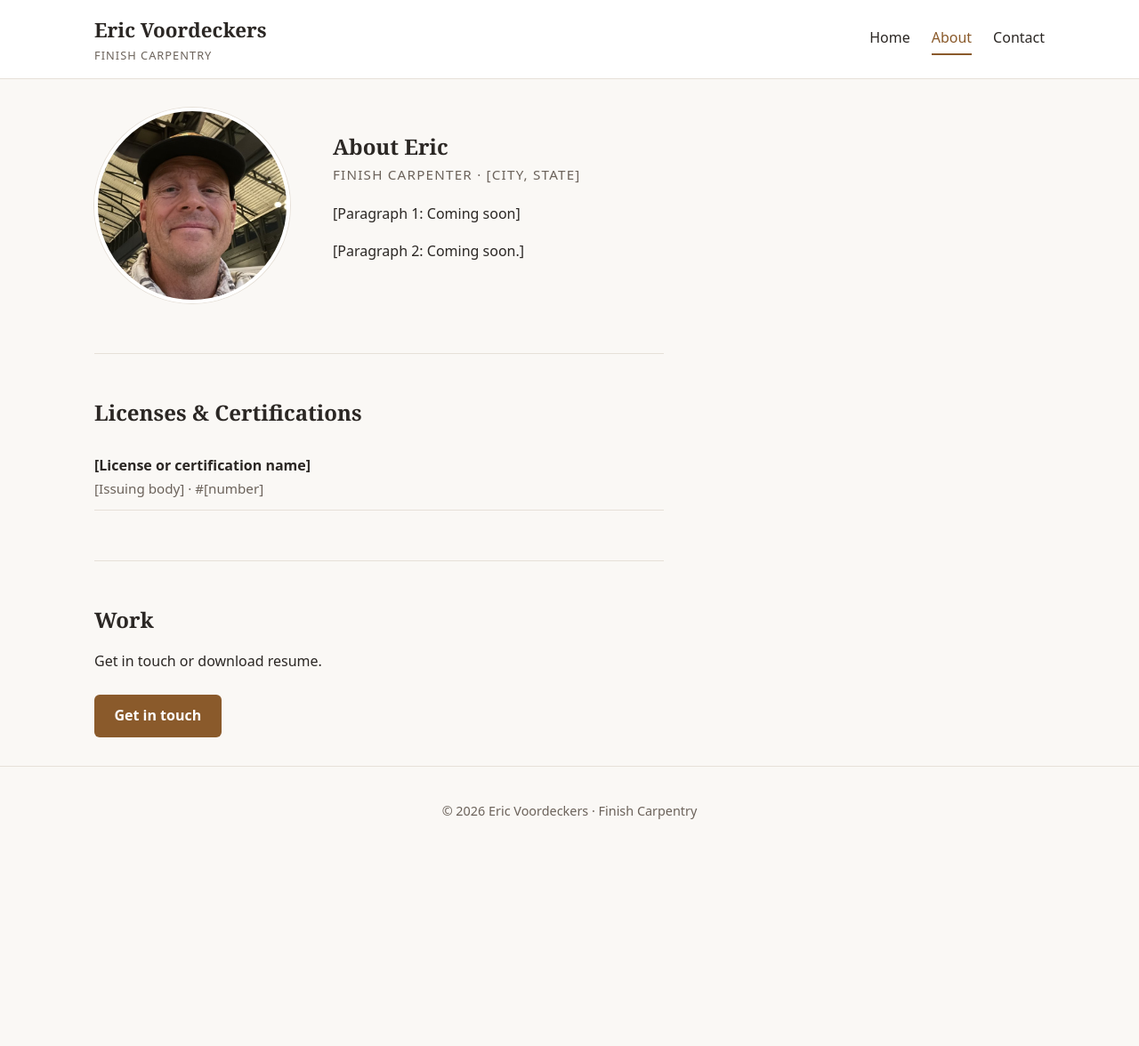
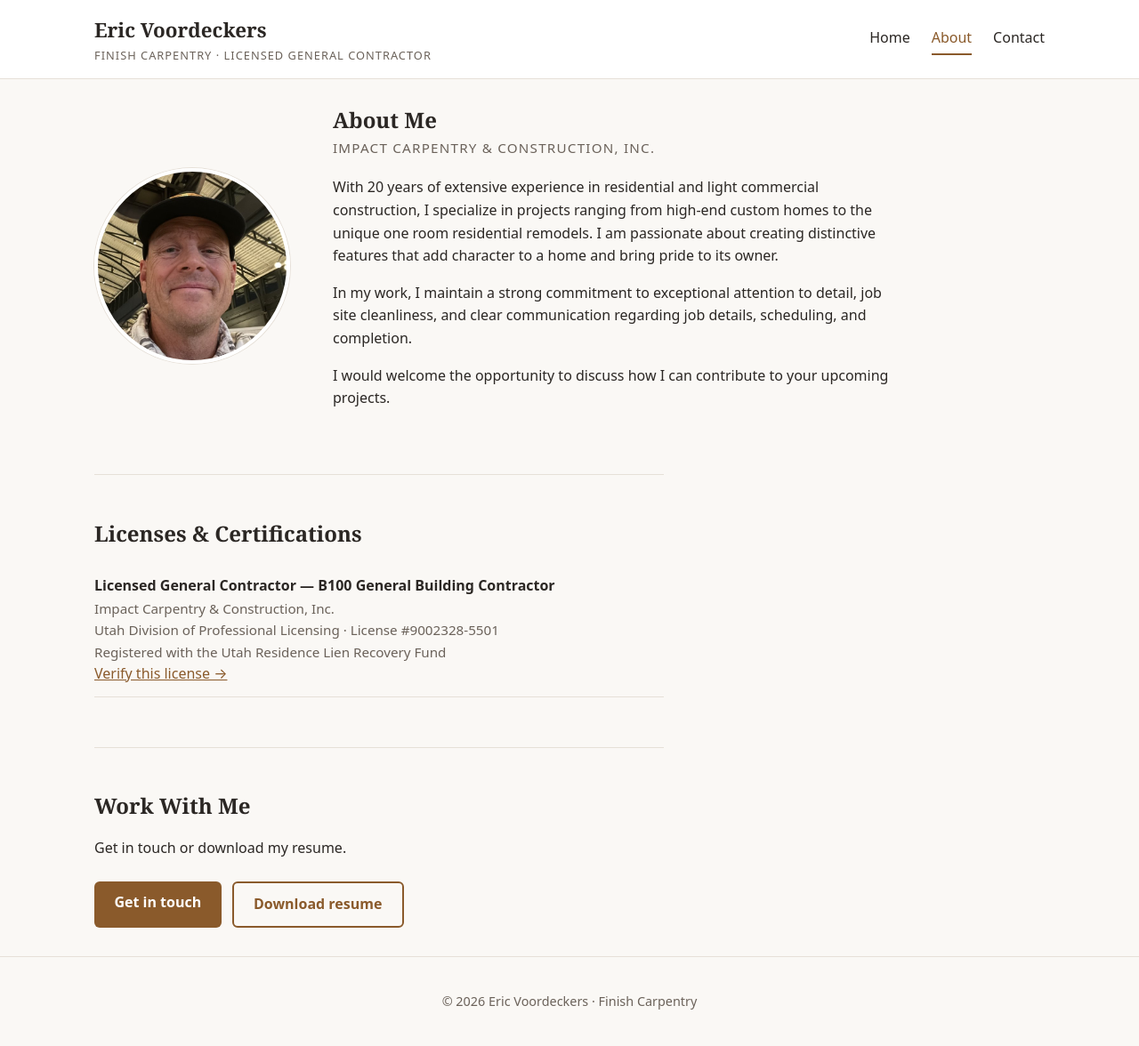
Before and after one commit to keatonvoordeckers/Voordeckers-Site, a Django app: page /about/ in a window 1280 px wide. Shown: the whole page at 89% size. Before the commit the page ends 921 px from the top, so only its background shows below. Run offline with Django 5.2, Linux system fonts and the light colour scheme.

Commit message:
Filled in about me pages and added downloadable resume

```diff
--- a/pages/templates/pages/about.html
+++ b/pages/templates/pages/about.html
@@ -9,32 +9,33 @@
         <img src="{% static 'images/eric.jpg' %}" alt="Eric Voordeckers" class="about-photo">
 
         <div class="about-text">
-            <h1>About Eric</h1>
-            <p class="about-role">Finish Carpenter &middot; [City, State]</p>
-            {# TODO: replace with Eric's bio #}
-            <p>[Paragraph 1: Coming soon]</p>
-            <p>[Paragraph 2: Coming soon.]</p>
+            <h1>About Me</h1>
+            <p class="about-role">Impact Carpentry &amp; Construction, Inc.</p>
+            <p>With 20 years of extensive experience in residential and light commercial construction, I specialize in projects ranging from high-end custom homes to the unique one room residential remodels. I am passionate about creating distinctive features that add character to a home and bring pride to its owner.</p>
+            <p>In my work, I maintain a strong commitment to exceptional attention to detail, job site cleanliness, and clear communication regarding job details, scheduling, and completion.</p>
+            <p>I would welcome the opportunity to discuss how I can contribute to your upcoming projects.</p>
         </div>
     </section>
 
     <section class="about-section" aria-labelledby="credentials-heading">
         <h2 id="credentials-heading">Licenses &amp; Certifications</h2>
-        {# TODO: one <li> per license or certification #}
         <ul class="credentials">
             <li>
-                <strong>[License or certification name]</strong>
-                <span>[Issuing body] &middot; #[number]</span>
+                <strong>Licensed General Contractor &mdash; B100 General Building Contractor</strong>
+                <span>Impact Carpentry &amp; Construction, Inc.</span>
+                <span>Utah Division of Professional Licensing &middot; License #9002328-5501</span>
+                <span>Registered with the Utah Residence Lien Recovery Fund</span>
+                <a href="https://secure.utah.gov/llv/search/index.html" target="_blank" rel="noopener">Verify this license &rarr;</a>
             </li>
         </ul>
     </section>
 
     <section class="about-section" aria-labelledby="resume-heading">
-        <h2 id="resume-heading">Work</h2>
-        <p>Get in touch or download resume.</p>
+        <h2 id="resume-heading">Work With Me</h2>
+        <p>Get in touch or download my resume.</p>
         <div class="about-actions">
             <a href="{% url 'contact' %}" class="button">Get in touch</a>
-            {# TODO: uncomment once the resume PDF is in static/files/ #}
-            {# <a href="{% static 'files/eric-voordeckers-resume.pdf' %}" class="button button-outline" download>Download resume</a> #}
+            <a href="{% static 'files/eric-voordeckers-resume.pdf' %}" class="button button-outline" download>Download resume</a>
         </div>
     </section>
 {% endblock %}
--- a/pages/templates/pages/contact.html
+++ b/pages/templates/pages/contact.html
@@ -5,7 +5,7 @@
 {% block content %}
     <div class="contact">
         <h1>Get in touch</h1>
-        <p class="lead">Tell us about your project and we'll get back to you.</p>
+        <p class="lead">Tell us about your project and I'll get back to you.</p>
 
         <form method="post" class="contact-form" novalidate>
             {% csrf_token %}
--- a/templates/base.html
+++ b/templates/base.html
@@ -32,7 +32,7 @@
         <div class="container header-inner">
             <a href="{% url 'home' %}" class="brand">
                 <span class="brand-name">Eric Voordeckers</span>
-                <span class="brand-tagline">Finish Carpentry</span>
+                <span class="brand-tagline">Finish Carpentry &middot; Licensed General Contractor</span>
             </a>
             <nav class="site-nav" aria-label="Main">
                 <a href="{% url 'home' %}" {% if request.resolver_match.url_name == "home" %}aria-current="page"{% endif %}>Home</a>
```
Also changed, not shown: 1 other file.
